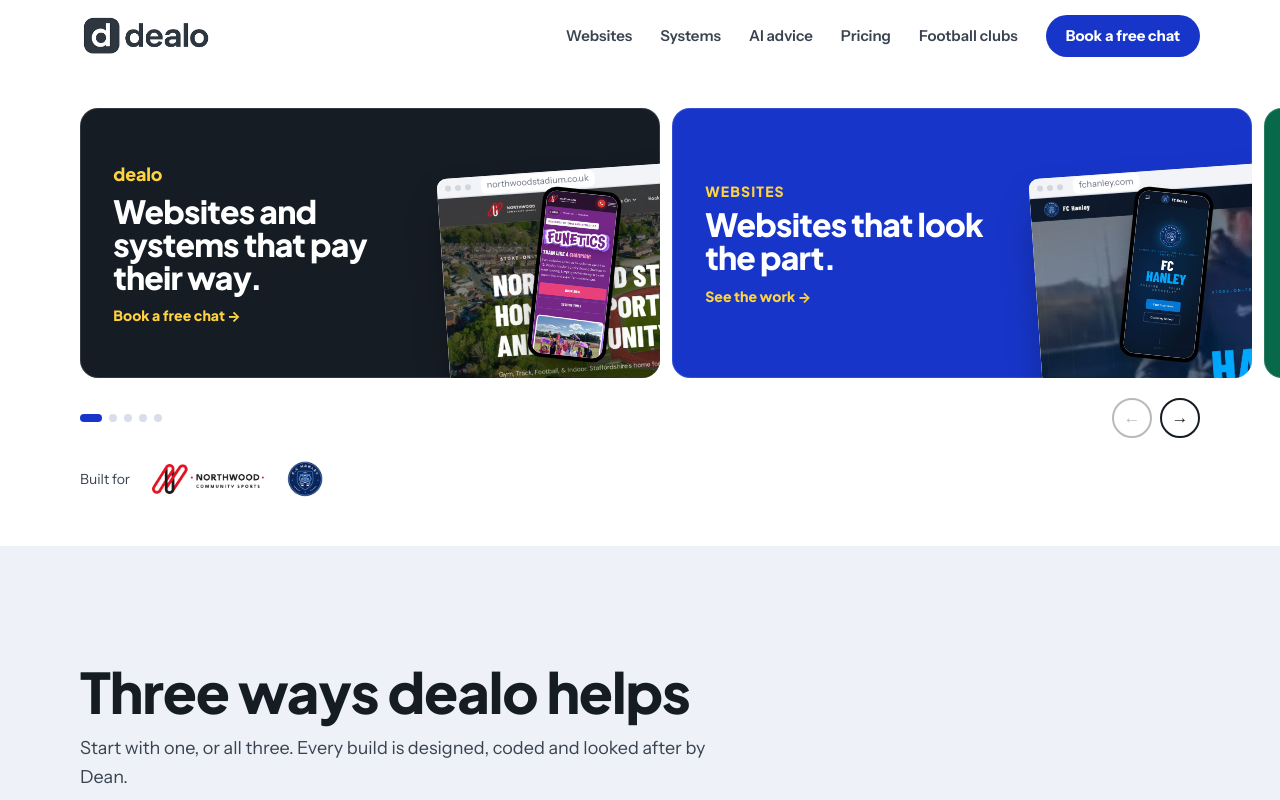
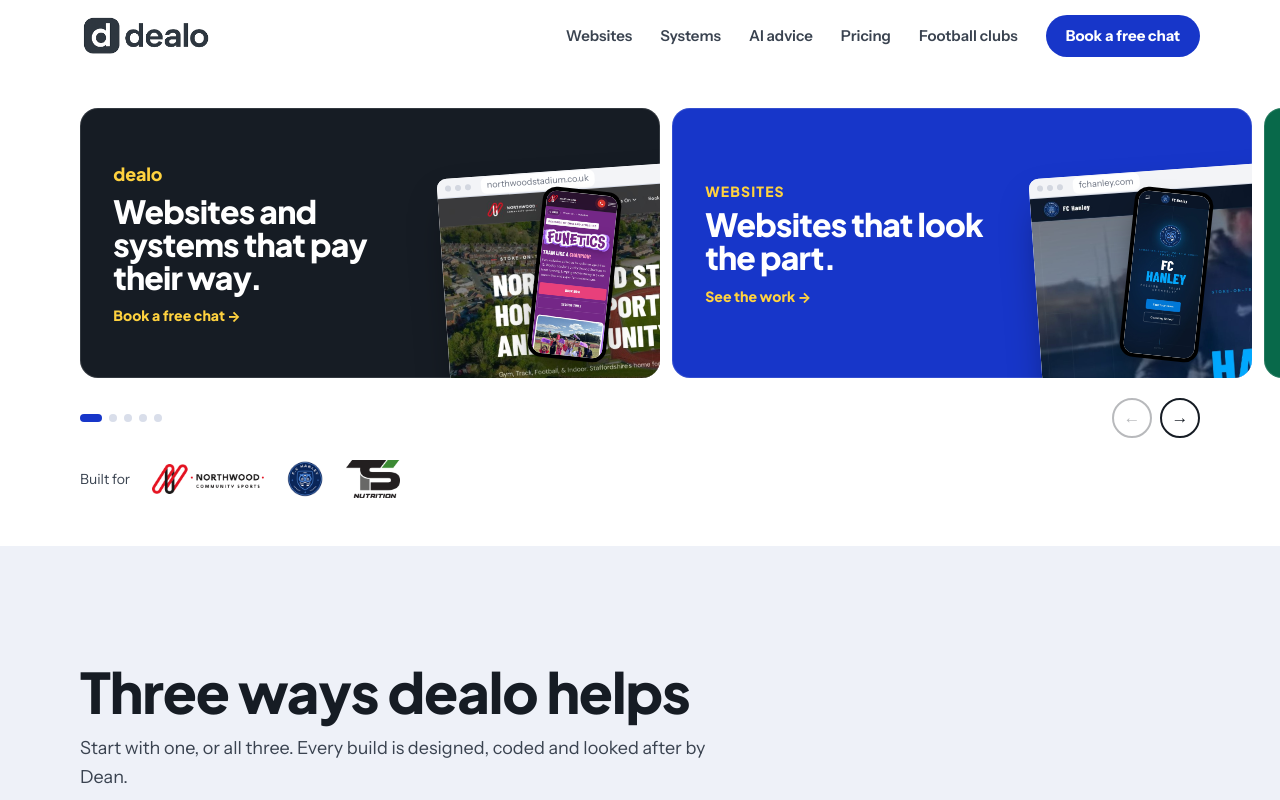
Before and after one commit to deanodealo/dealo, a plain HTML site: page index.html in a window 1280 px wide. Shown: the top 800 px of the page. Drawn offline with Linux system fonts and the light colour scheme.

Commit message:
Add TS Nutrition logo to the Built for row
Co-Authored-By: Claude Opus 5.5 <noreply@anthropic.com>
Claude-Session: https://claude.ai/code/session_01Na5zgRJPr9GnBm9nBEuj9D

```diff
--- a/index.html
+++ b/index.html
@@ -114,6 +114,7 @@
       <span>Built for</span>
       <a href="https://deanodealo.github.io/Northwood/" target="_blank" rel="noopener"><img src="northwood-logo.png" alt="Northwood Stadium" height="34"></a>
       <a href="https://fchanley.com" target="_blank" rel="noopener"><img src="fchanley-logo.png" alt="FC Hanley" height="40"></a>
+      <span class="client-logo"><img src="tsnutrition-logo.png" alt="TS Nutrition" height="40"></span>
     </div>
   </section>
 
--- a/site.css
+++ b/site.css
@@ -92,7 +92,7 @@ h1, h2, h3 { font-family: var(--f-display); line-height: 1.04; letter-spacing: -
 .hero-clients { display: flex; align-items: center; flex-wrap: wrap; gap: 14px 22px; margin-top: 36px; font-size: 14px; color: var(--ink-2); }
 .hero-clients img { width: auto; height: 38px; }
 .hero-clients a:first-of-type img { height: 30px; }
-.hero-clients a { display: inline-flex; }
+.hero-clients a, .hero-clients .client-logo { display: inline-flex; }
 
 /* Fanned stack of real client screens */
 .hero-stack { position: relative; aspect-ratio: 16 / 12.5; }
```
Also changed, not shown: tsnutrition-logo.png (added).
